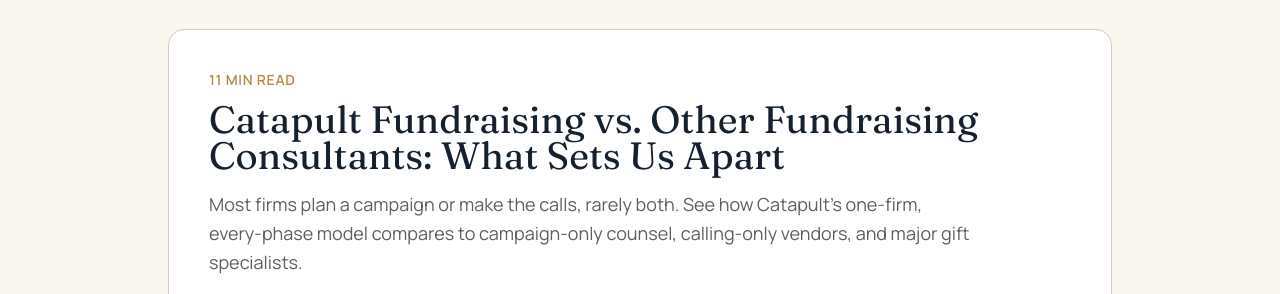
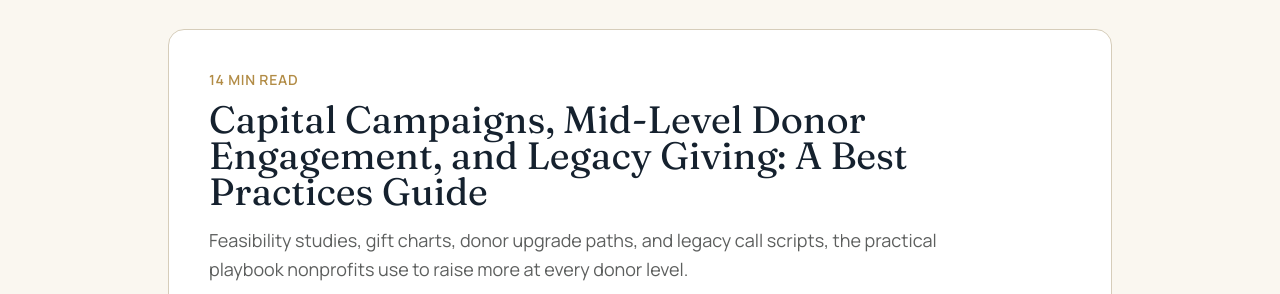
Before and after one commit to Catapultfundraising/catapult-fundraising-website, a Next.js app: page /blog in a window 1280 px wide. Shown: the part 658-952 px from the top of the page. Built offline with nearby package versions, Linux system fonts and the light colour scheme.

Commit message:
Hide 'Catapult vs. Other Fundraising Consultants' from Articles listing and remove author bio from Multi-Channel Fundraising article

```diff
--- a/app/blog/page.tsx
+++ b/app/blog/page.tsx
@@ -21,13 +21,6 @@ export const metadata = {
 };
 
 const POSTS = [
-  {
-    slug: "catapult-vs-fundraising-consultants",
-    title: "Catapult Fundraising vs. Other Fundraising Consultants: What Sets Us Apart",
-    description:
-      "Most firms plan a campaign or make the calls, rarely both. See how Catapult's one-firm, every-phase model compares to campaign-only counsel, calling-only vendors, and major gift specialists.",
-    readTime: "11 min read",
-  },
   {
     slug: "capital-campaign-donor-engagement-legacy-giving-best-practices",
     title:
--- a/app/sitemap.ts
+++ b/app/sitemap.ts
@@ -16,7 +16,6 @@ export default function sitemap(): MetadataRoute.Sitemap {
     "/insights/case-studies",
     "/insights/case-studies/legacy-call-northeast-university",
     "/blog",
-    "/blog/catapult-vs-fundraising-consultants",
     "/blog/capital-campaign-donor-engagement-legacy-giving-best-practices",
     "/blog/key-steps-for-soliciting-major-donors",
     "/blog/how-to-effectively-use-the-phone-today",
```
